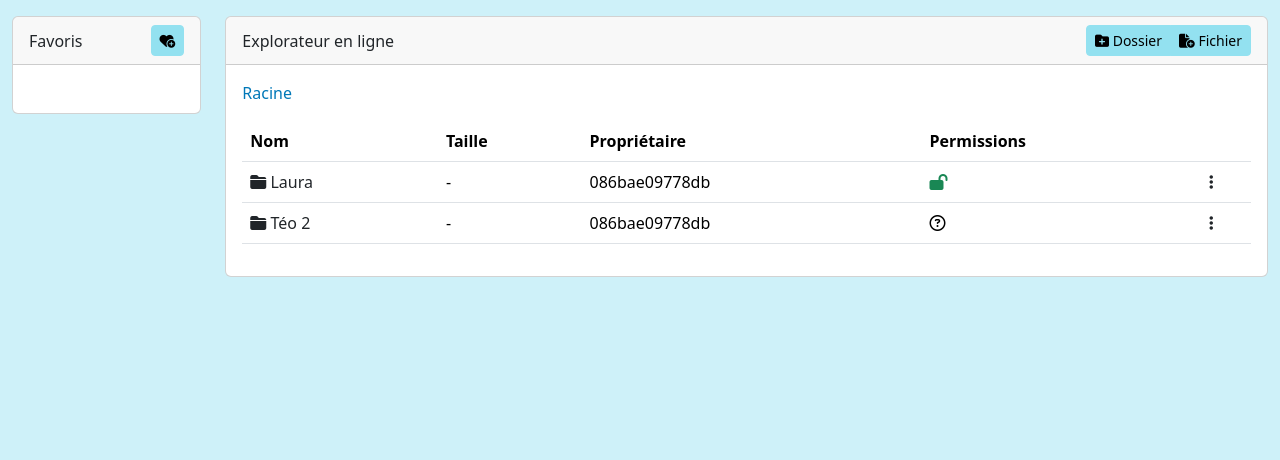
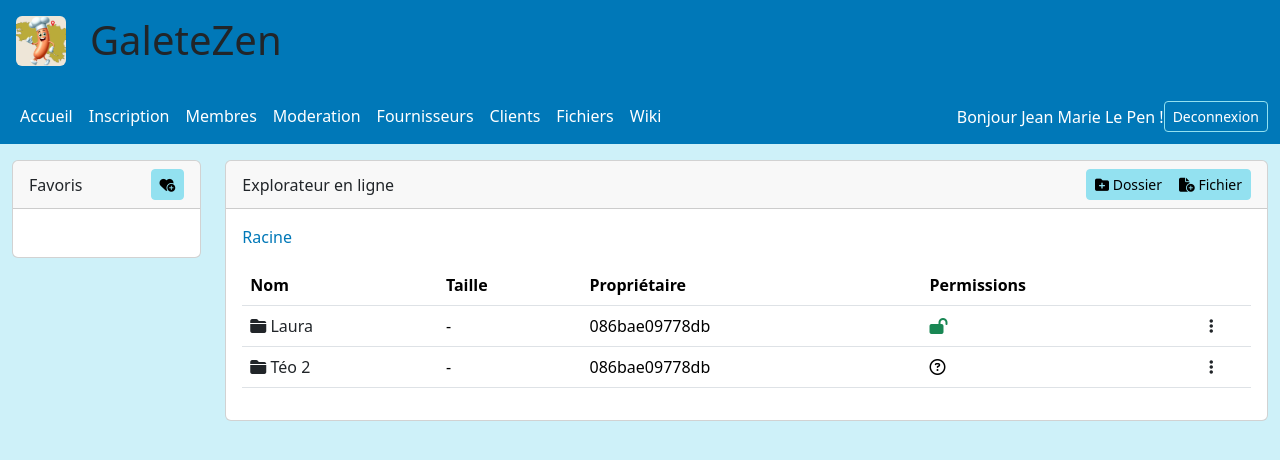
Before and after one commit to paulhoffbeck/SAE203galettezen, a PHP site: page /file-manager.php?path=racine in a window 1280 px wide. Shown: the top 460 px of the page. Run offline with PHP 8.4, Linux system fonts and the light colour scheme.

Commit message:
[Intranet] Evolution head et navbar

```diff
--- a/intranet/file-manager.php
+++ b/intranet/file-manager.php
@@ -248,6 +248,7 @@ function SelectionContextMenuDetails($elementUID) {
     <link rel="stylesheet" href="https://cdnjs.cloudflare.com/ajax/libs/font-awesome/6.5.2/css/all.min.css" integrity="sha512-SnH5WK+bZxgPHs44uWIX+LLJAJ9/2PkPKZ5QiAj6Ta86w+fsb2TkcmfRyVX3pBnMFcV7oQPJkl9QevSCWr3W6A==" crossorigin="anonymous" referrerpolicy="no-referrer" />
 </head>
 <body class="bg-pastel">
+    <?php head(); navbar() ?>
     <div class="container-fluid">
         <div class="row">
             <div class="col-xl-2 col-md-12 mt-3">
--- a/intranet/fonctions/headnavfoot.php
+++ b/intranet/fonctions/headnavfoot.php
@@ -2,23 +2,26 @@
 
 function head(){
 echo'
-<div class="bg-pastel" class="p-3">
-  <img src="./img/logo.png" alt="Logo de GaletZen" class=" texte-center mr-3 rounded"
-  style="max-width: 50px; max-height: 50px;">
-  <h1 class=" texte-center"> GaleteZen</h1>';
-  if(isset($_SESSION["prenom"])){
-    echo '<span class="text-indigo">Bonjour '.$_SESSION["prenom"].' '. $_SESSION["nom"]. ' !</span>
-        <a href="deconnexion.php" class="btn btn-outline-dark btn-sm">Deconnexion</a>';}
-  echo'</div>';
+<div class="bg-azur p-3">
+  <div class="row">
+    <div class="col-auto">
+      <img src="./img/logo.png" alt="Logo de GaletZen" class=" texte-center mr-3 rounded" style="max-width: 50px; max-height: 50px;">
+    </div>
+    <div class="col-auto">
+      <h1>GaleteZen</h1>
+    </div>
+  </div>
+</div>';
 }
 
-function  navbar(){
-echo('
-<nav class="navbar bg-azur navbar-expand-sm">
-
+function  navbar(){ ?>
+<nav class="navbar navbar-expand-lg navbar-light bg-azur">
   <div class="container-fluid">
-            <!-- Links -->
-            <ul class="navbar-nav">
+    <button class="navbar-toggler" type="button" data-bs-toggle="collapse" data-bs-target="#navbarSupportedContent" aria-controls="navbarSupportedContent" aria-expanded="false" aria-label="Toggle navigation">
+      <span class="navbar-toggler-icon"></span>
+    </button>
+    <div class="collapse navbar-collapse" id="navbarSupportedContent">
+      <ul class="navbar-nav me-auto mb-2 mb-lg-0">
         <li class="nav-item">
           <a class="nav-link text-white" href="index.php">Accueil</a>
         </li>
@@ -43,13 +46,15 @@ echo('
         <li class="nav-item">
           <a class="nav-link text-white" href="#">Wiki</a>
         </li>
-
-
       </ul>
+      <form class="d-flex">
+          <span class="mt-1 text-white">Bonjour Jean Marie Le Pen ! </span>
+          <a href="deconnexion.php" class="btn btn-outline-ciel btn-sm text-white">Deconnexion</a>
+      </form>
+    </div>
   </div>
 </nav>
-');
-}
+<?php }
 
 function footer(){
 
```
Lines whose indentation alone changed are shown as unchanged.
